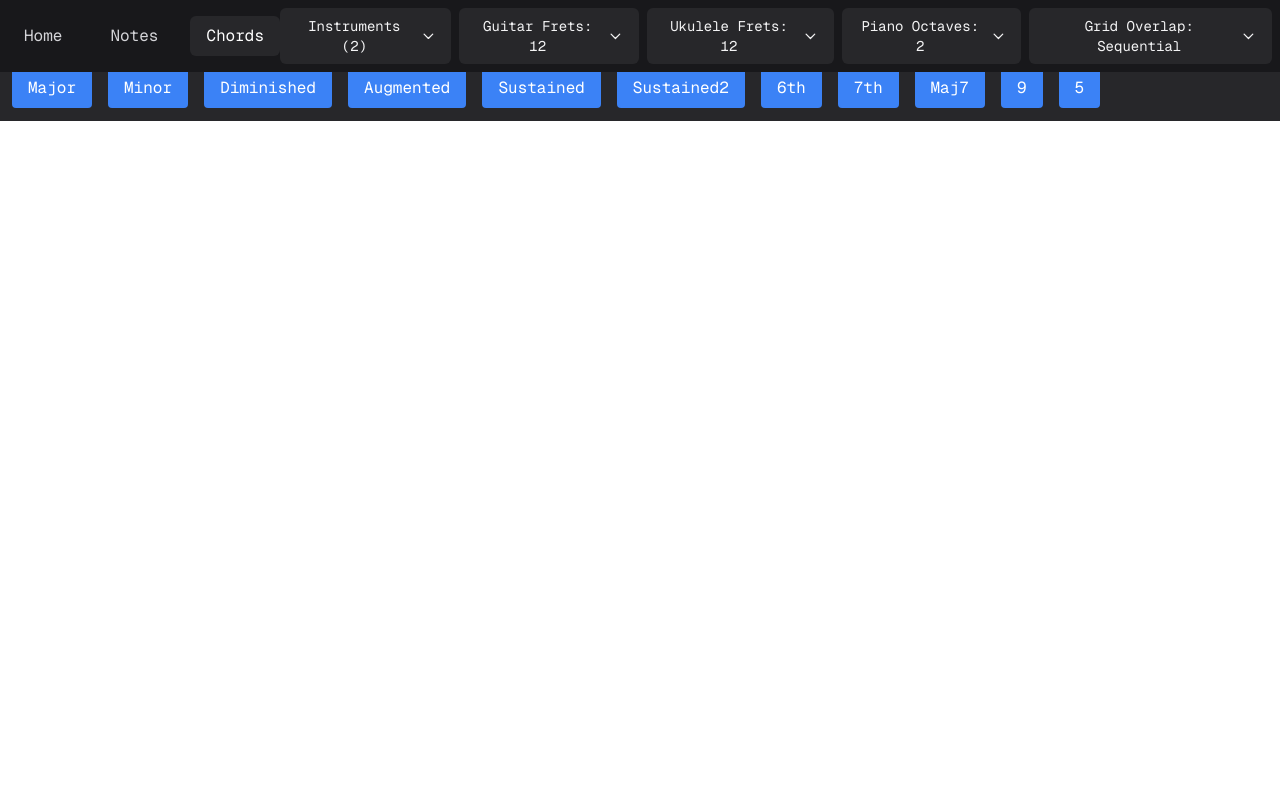
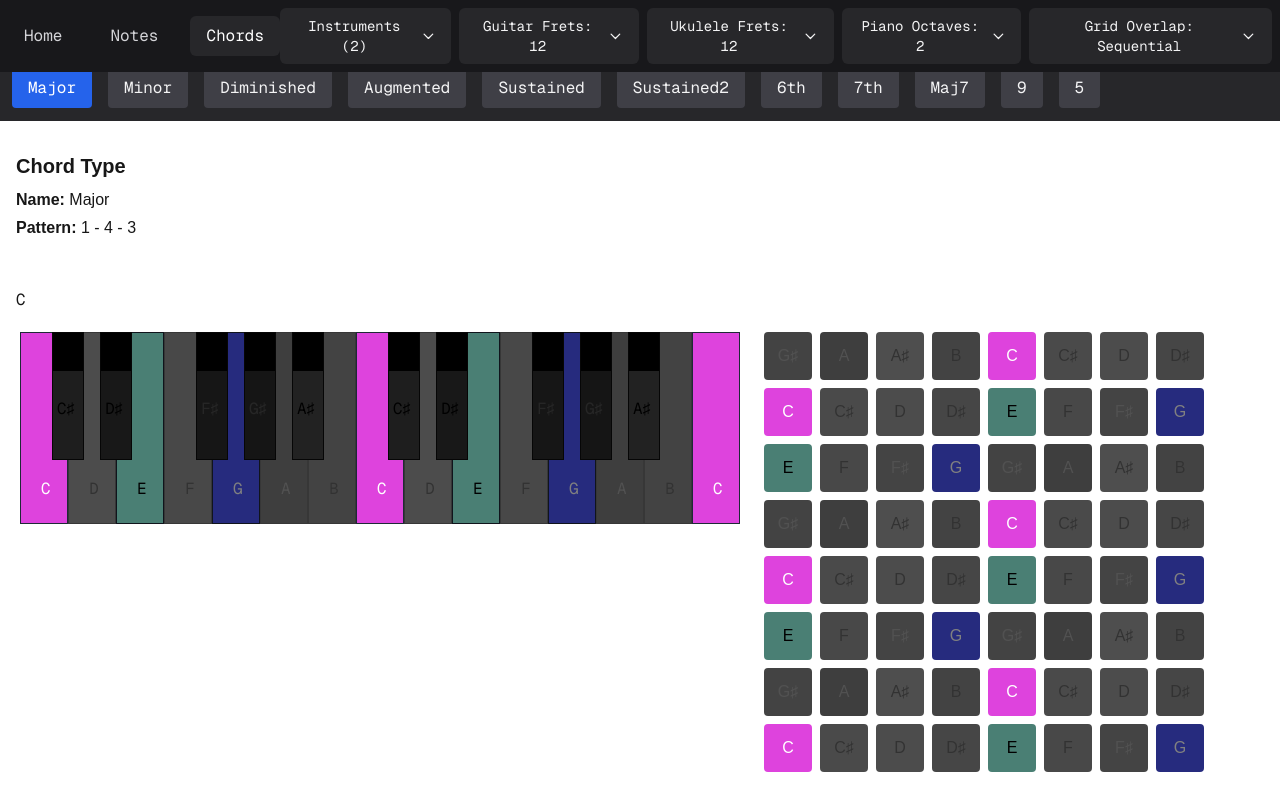
Before and after one commit to leouofa/gridbeat, a Next.js app: page /chords in a window 1280 px wide. Shown: the top 800 px of the page. Built offline with nearby package versions, Linux system fonts and the light colour scheme.

Commit message:
setting up default chords

```diff
--- a/components/ChordBank.tsx
+++ b/components/ChordBank.tsx
@@ -1,24 +1,52 @@
 "use client";
 
-import React, { useState } from "react";
+import React, { useState, useEffect } from "react";
 import ChordList from "@/components/ChordBank/ChordList";
 import ChordDetail from "@/components/ChordBank/ChordDetail";
 import { Chord } from "@/types";
 import { CHORDS } from "@/constants";
 
+const STORAGE_KEY = "selectedChordName";
+const DEFAULT_CHORD = "Major";
+
 const ChordBank: React.FC = () => {
-  const [selectedChord, setSelectedChord] = useState<Chord | null>(null);
+  const [selectedChord, setSelectedChord] = useState<Chord | null>(() => {
+    // Try to get stored chord first, fallback to default chord
+    if (typeof window !== "undefined") {
+      const storedChordName =
+        localStorage.getItem(STORAGE_KEY) || DEFAULT_CHORD;
+      return (
+        CHORDS.find((c) => c.name === storedChordName) ||
+        CHORDS.find((c) => c.name === DEFAULT_CHORD)!
+      );
+    }
+    return CHORDS.find((c) => c.name === DEFAULT_CHORD)!;
+  });
 
   const handleSelectChord = (chordName: string) => {
     const chord = CHORDS.find((c) => c.name === chordName);
     setSelectedChord(chord || null);
+    localStorage.setItem(STORAGE_KEY, chordName);
   };
+
+  // Handle initial setup when component mounts
+  useEffect(() => {
+    if (!selectedChord) {
+      const defaultChord = CHORDS.find((c) => c.name === DEFAULT_CHORD)!;
+      setSelectedChord(defaultChord);
+      localStorage.setItem(STORAGE_KEY, DEFAULT_CHORD);
+    }
+  }, []);
 
   return (
     <>
       <div className="fixed top-[56px] left-0 right-0 bg-zinc-800 border-b border-zinc-800 z-40">
         <div className="p-3 font-mono">
-          <ChordList chords={CHORDS} onSelectChord={handleSelectChord} />
+          <ChordList
+            chords={CHORDS}
+            onSelectChord={handleSelectChord}
+            selectedChordName={selectedChord?.name || null}
+          />
         </div>
       </div>
       <div className="mt-20">
--- a/components/ChordBank/ChordButton.tsx
+++ b/components/ChordBank/ChordButton.tsx
@@ -3,13 +3,22 @@ import React from "react";
 interface ChordButtonProps {
   name: string;
   onClick: () => void;
+  isActive: boolean;
 }
 
-const ChordButton: React.FC<ChordButtonProps> = ({ name, onClick }) => {
+const ChordButton: React.FC<ChordButtonProps> = ({
+  name,
+  onClick,
+  isActive,
+}) => {
   return (
     <button
       onClick={onClick}
-      className="px-4 py-2 bg-blue-500 text-white rounded hover:bg-blue-600"
+      className={`px-4 py-2 rounded transition-colors ${
+        isActive
+          ? "bg-blue-600 text-white"
+          : "bg-zinc-700 text-zinc-100 hover:bg-zinc-600"
+      }`}
     >
       {name}
     </button>
--- a/components/ChordBank/ChordList.tsx
+++ b/components/ChordBank/ChordList.tsx
@@ -5,9 +5,14 @@ import ChordButton from "@/components/ChordBank/ChordButton";
 interface ChordListProps {
   chords: Chord[];
   onSelectChord: (chordName: string) => void;
+  selectedChordName: string | null; // Add this prop
 }
 
-const ChordList: React.FC<ChordListProps> = ({ chords, onSelectChord }) => {
+const ChordList: React.FC<ChordListProps> = ({
+  chords,
+  onSelectChord,
+  selectedChordName,
+}) => {
   return (
     <div>
       <ul className="flex space-x-4">
@@ -16,6 +21,7 @@ const ChordList: React.FC<ChordListProps> = ({ chords, onSelectChord }) => {
             <ChordButton
               name={chord.name}
               onClick={() => onSelectChord(chord.name)}
+              isActive={selectedChordName === chord.name} // Pass isActive prop
             />
           </li>
         ))}
```
